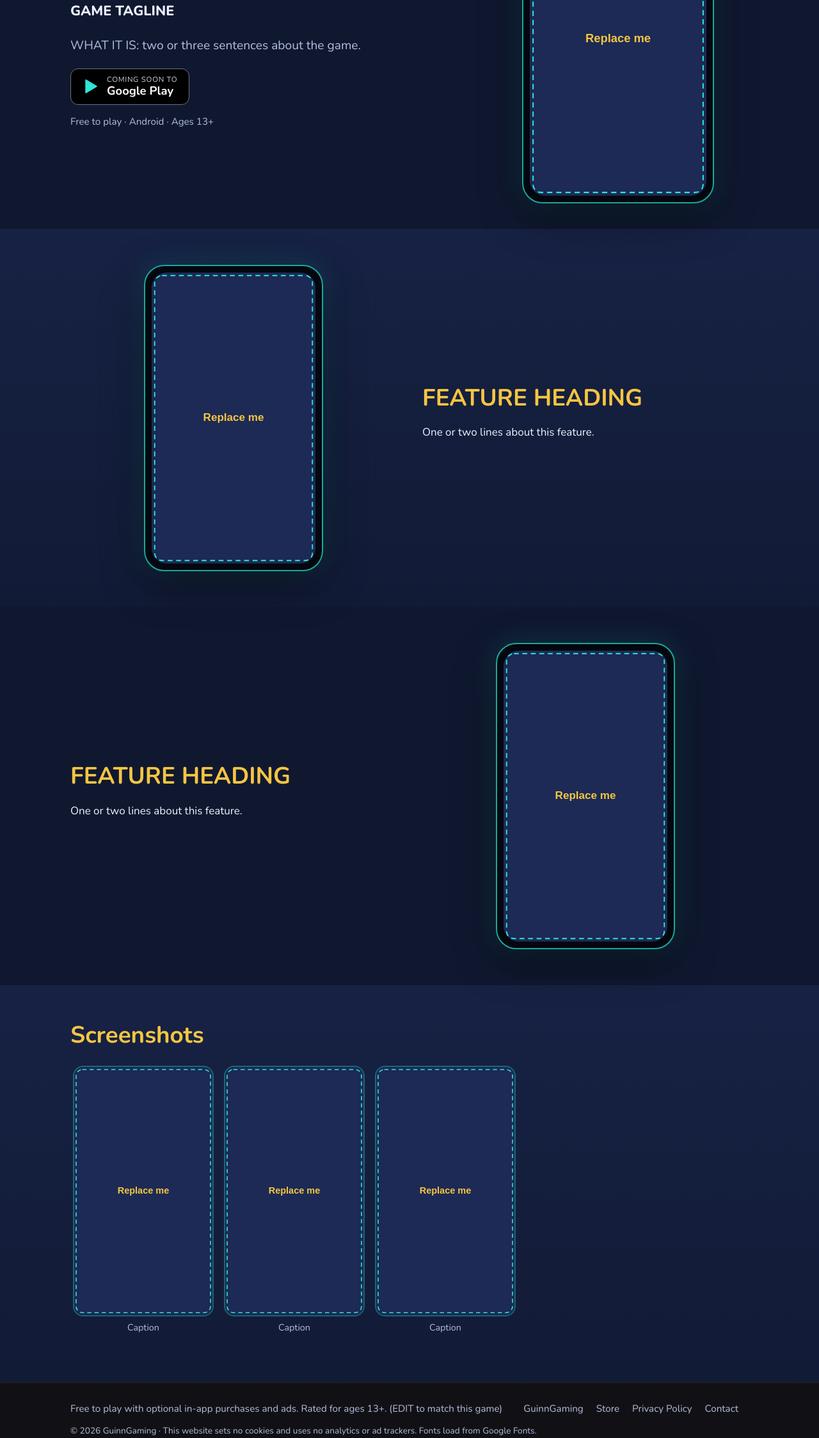
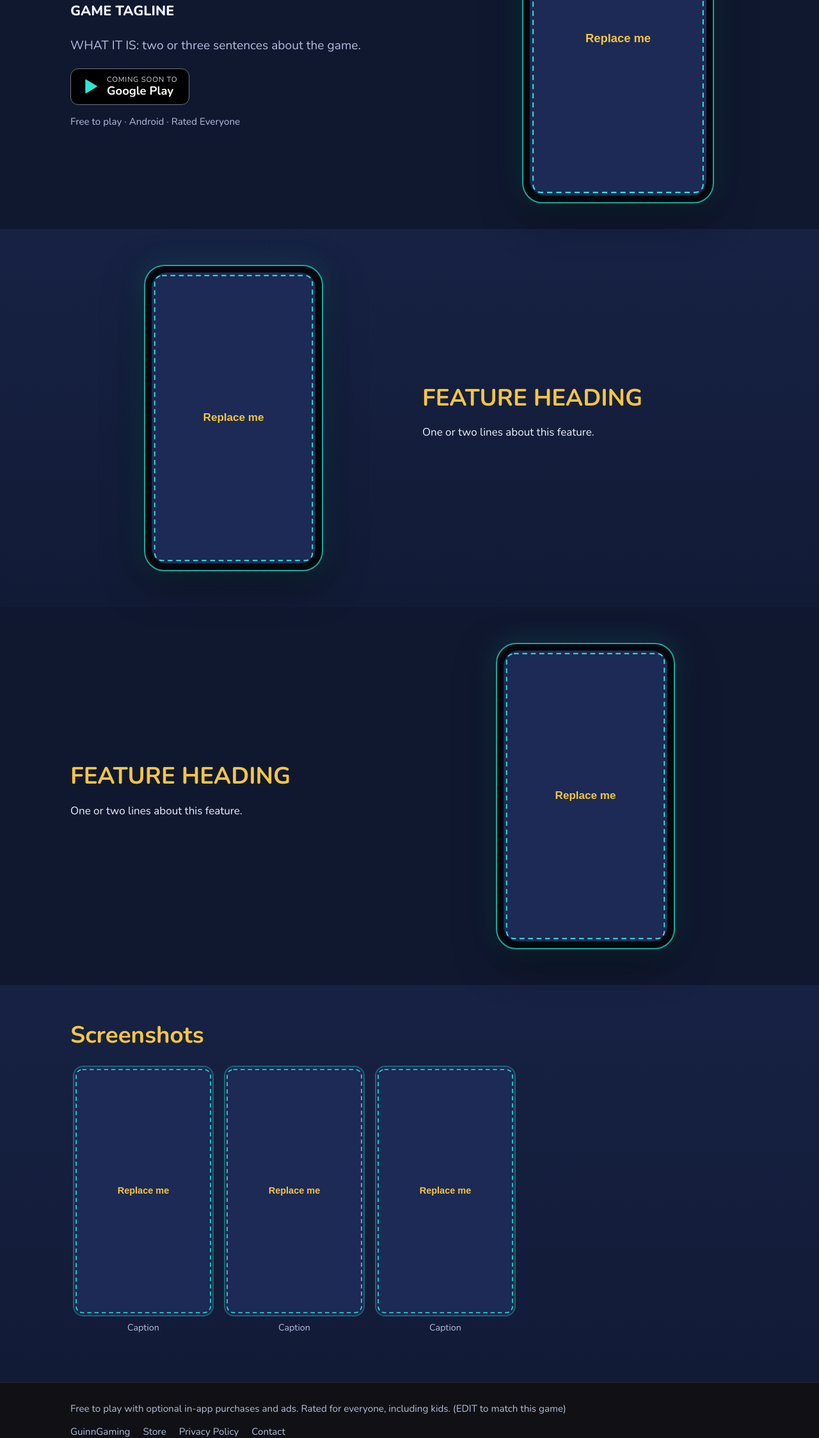
Before and after one commit to GuinnGaming/guinngaming.com, a plain HTML site: page _template/game/index.html in a window 1280 px wide. Shown: the part 318-2566 px from the top of the page at 64% size. Drawn offline with nearby package versions, Linux system fonts and the light colour scheme; files that its build step writes are made by us from their sources; files whose address does not match are found by name.

Commit message:
Void Chomp: rated Everyone (incl. kids) on page + privacy age line; add app-ads.txt

```diff
--- a/_template/game/index.html
+++ b/_template/game/index.html
@@ -49,7 +49,7 @@
             <span><small>Coming soon to</small><strong>Google Play</strong></span>
           </span>
         </div>
-        <p style="margin-top:14px;color:var(--muted);font-size:.95rem">Free to play &middot; Android &middot; Ages 13+</p>
+        <p style="margin-top:14px;color:var(--muted);font-size:.95rem">Free to play &middot; Android &middot; Rated Everyone</p>
       </div>
       <div class="phone"><img src="img/placeholder.svg" width="540" height="960" alt="DESCRIBE THE HERO SCREENSHOT"></div>
     </div>
@@ -92,7 +92,7 @@
 
 <footer class="site-footer">
   <div class="wrap">
-    <p style="margin:0">Free to play with optional in-app purchases and ads. Rated for ages 13+. (EDIT to match this game)</p>
+    <p style="margin:0">Free to play with optional in-app purchases and ads. Rated for everyone, including kids. (EDIT to match this game)</p>
     <nav aria-label="Footer">
       <a href="../">GuinnGaming</a>
       <a href="../store/">Store</a>
```
Also changed, not shown: void-chomp/index.html (+2 -2 lines), void-chomp/privacy/index.html (+2 -2 lines), app-ads.txt (added).
